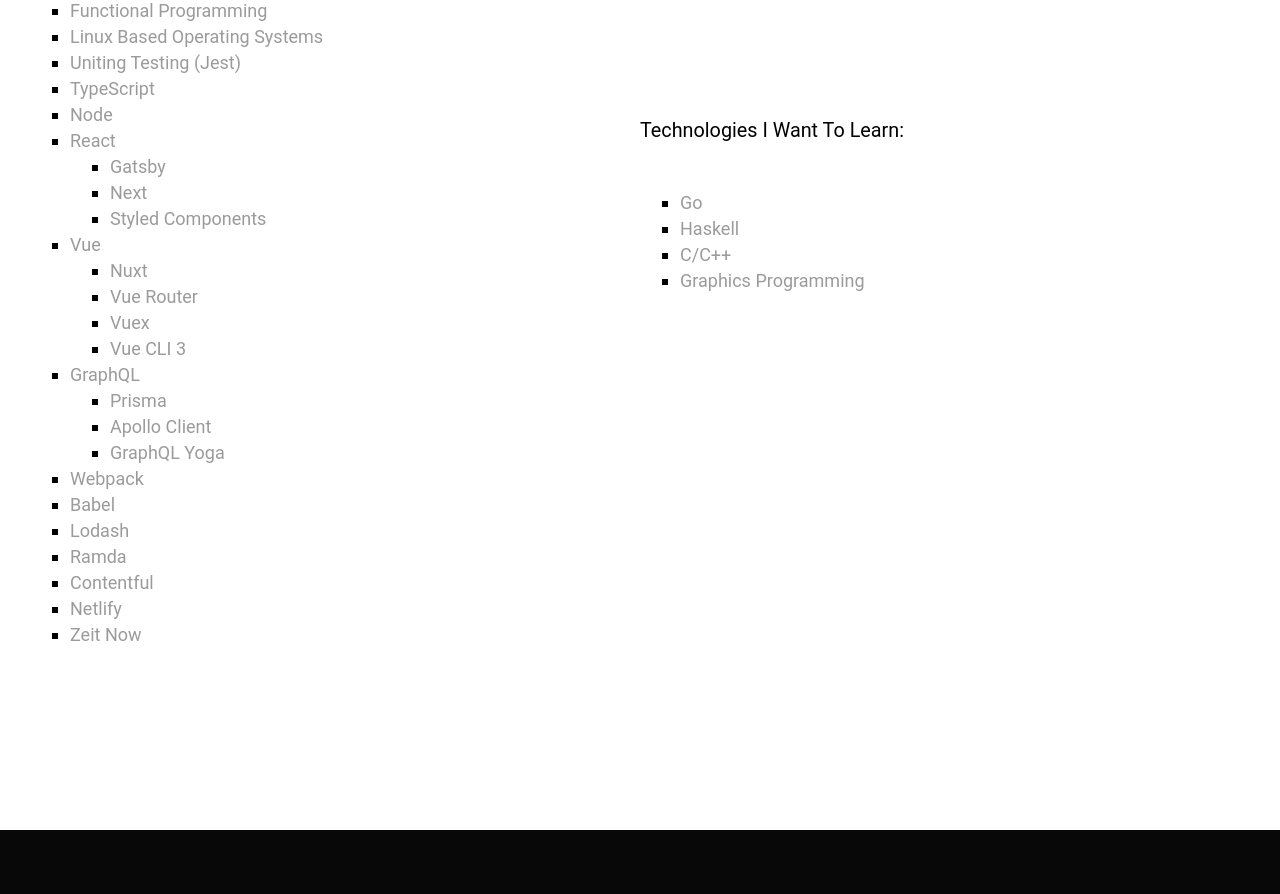
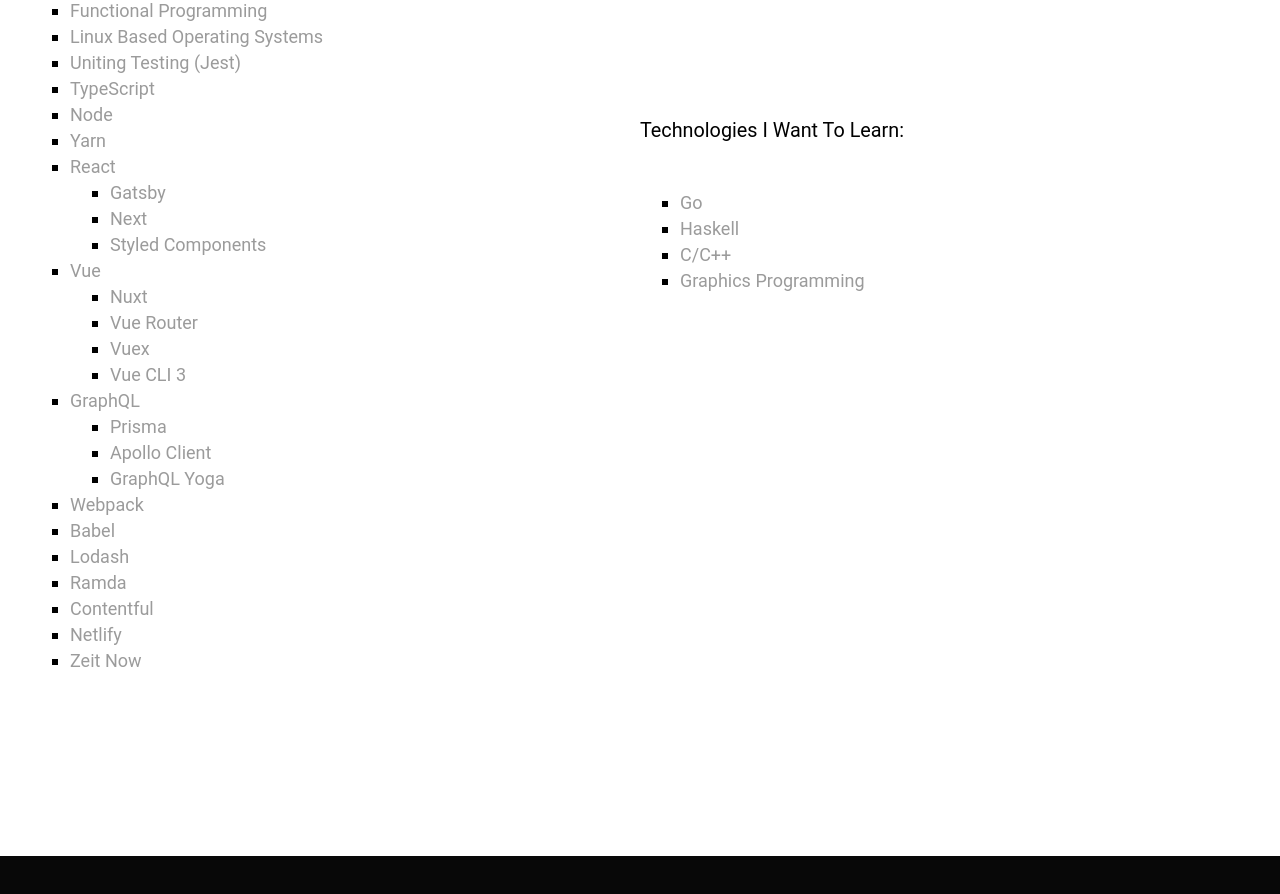
Before and after one commit to joealden/joe-aldens-portfolio, a Vue app: page /about in a window 1280 px wide. Shown: the part 1160-2054 px from the top of the page. Built offline with nearby package versions, Linux system fonts and the light colour scheme.

Commit message:
Add yarn to known tech

```diff
--- a/src/views/About.vue
+++ b/src/views/About.vue
@@ -264,6 +264,10 @@ export default {
           name: "Node",
           link: "https://nodejs.org/en/about/"
         },
+        {
+          name: "Yarn",
+          link: "https://yarnpkg.com/lang/en/"
+        },
         [
           {
             name: "React",
```
